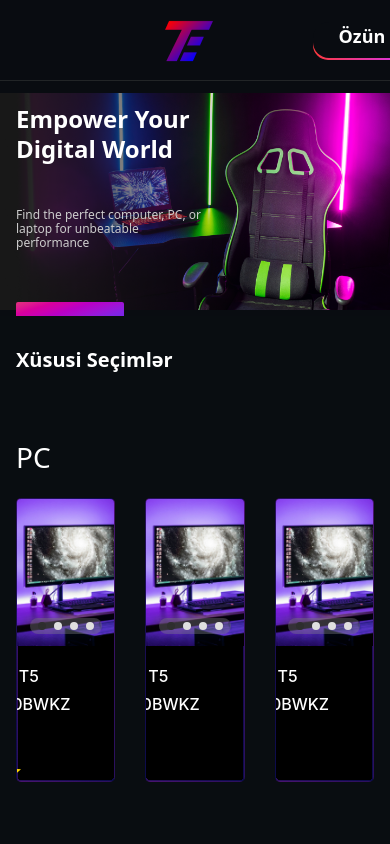
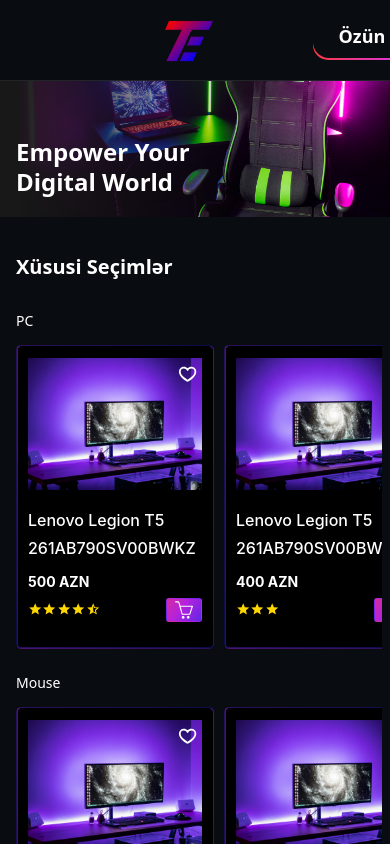
Before and after one commit to nigaraliyevas/TechEvo, a React (Vite) app: page / in a window 390 px wide. Shown: the top 844 px of the page. Built offline with nearby package versions, Linux system fonts and the light colour scheme; a web font is replaced by a local one.

Commit message:
swiper fixed for mobil

```diff
--- a/src/components/FilteredProducts/components/Accordion/Accordion.jsx
+++ b/src/components/FilteredProducts/components/Accordion/Accordion.jsx
@@ -77,8 +77,8 @@
   return (
     <div className={styles.accordion}>
       <PriceRangeSlider min={200} max={10000} onPriceChange={handlePrice} />{" "}
-      {data.map(item => (
-        <AccordionItem handleFilter={handleFilter} key={item.id} data={item} />
+      {data.map((item, index) => (
+        <AccordionItem key={index} handleFilter={handleFilter} data={item} />
       ))}
     </div>
   );
--- a/src/components/Rating/StarRating.jsx
+++ b/src/components/Rating/StarRating.jsx
@@ -1,18 +1,29 @@
 // StarRating.js
 import React from 'react';
-import StarIcon from '@mui/icons-material/Star'; // Tam ulduz ikonu
-import StarHalfIcon from '@mui/icons-material/StarHalf'; // Yarım ulduz ikonu
+import StarIcon from '@mui/icons-material/Star';
+import StarHalfIcon from '@mui/icons-material/StarHalf';
+import { styled } from '@mui/system';
+
+const StyledStarIcon = styled(StarIcon)(({ theme }) => ({
+  color: 'gold',
+  fontSize: '2rem', // Default size
+  [theme.breakpoints.down('sm')]: {
+    fontSize: '0.9rem', // Size for mobile screens
+  },
+}));
 
 const StarRating = ({ value }) => {
   return (
     <div style={{ display: "flex", alignItems: "center" }}>
       {Array.from({ length: 5 }, (_, index) => {
         if (index < Math.floor(value)) {
-          return <StarIcon key={index} sx={{ color: 'gold' }} />; // Tam ulduz
+          return <StyledStarIcon key={index} />; // Full star
         } else if (index === Math.floor(value) && value % 1 !== 0) {
-          return <StarHalfIcon key={index} sx={{ color: 'gold' }} />; // Yarım ulduz
+          return <StyledStarIcon component={StarHalfIcon} key={index} />; // Half star
         } else {
-          return <StarIcon key={index} sx={{ color: 'transparent' }} />; // Boş ulduz
+          return (
+            <StyledStarIcon key={index} sx={{ color: 'transparent' }} /> // Empty star
+          );
         }
       })}
     </div>
--- a/src/components/common/ProductCard/ProductCard.jsx
+++ b/src/components/common/ProductCard/ProductCard.jsx
@@ -7,7 +7,7 @@
 
 const ProductCard = ({data}) => {
   const { name, price, image, rating } = data;
-  console.log(data)
+  // console.log(data)
   const [selectedImage, setSelectedImage] = useState(0);
   const [lastMouseX, setLastMouseX] = useState(null);
 
--- a/src/pages/user/CategoryPage/CategoryPage.jsx
+++ b/src/pages/user/CategoryPage/CategoryPage.jsx
@@ -3,17 +3,22 @@
 import Pagination from "../../../components/Pagination/Pagination";
 import SearchBar from "../../../components/Search/SearchBar";
 import { useState } from "react";
-import { products, queries } from "../../../products";
+import { queries } from "../../../products";
 import ProductCard from "../../../components/common/ProductCard/ProductCard";
 import FilterSidebar from "../../../components/FilteredProducts/FilterSideBar";
 import { useGetProductsQuery } from "../../../redux/sercives/productApi";
+import { useEffect } from "react";
 
 const CategoryPage = () => {
-  const { data, isLoading, isError, isSuccess, error } = useGetProductsQuery(undefined, {
-    pollingInterval: 10000, // Re-fetch every 10 seconds
-  });
+  const { data = [], isLoading, isError, isSuccess, error } = useGetProductsQuery();
+  const [products, setProducts] = useState([]);
+  console.log({ products });
 
-  console.log(data);
+  useEffect(() => {
+    setProducts(data)
+    console.log({ data });
+  }, [data])
+
 
   const [filterQueries, setFilterQueries] = useState({
     query: "",
@@ -60,47 +65,52 @@
     setFilterQueries({ ...filterQueries, price: data });
   };
 
-  const filteredProducts = products.filter(prod => {
-    const matchesQuery = prod.name.toLocaleLowerCase().includes(filterQueries.query.toLocaleLowerCase());
-    const matchesPrice = prod.price >= filterQueries.price.min && prod.price <= filterQueries.price.max;
-    const matchesCategory = filterQueries.category.length === 0 || filterQueries.category.includes(prod.category);
-    const matchesBrand = filterQueries.brand.length === 0 || filterQueries.brand.includes(prod.brand);
-    const matchesProcessor = filterQueries.processor.length === 0 || filterQueries.processor.includes(prod.processor);
+  // const filteredProducts = products.filter(prod => {
+  //   const matchesQuery = prod.name.toLocaleLowerCase().includes(filterQueries.query.toLocaleLowerCase());
+  //   const matchesPrice = prod.price >= filterQueries.price.min && prod.price <= filterQueries.price.max;
+  //   const matchesCategory = filterQueries.category.length === 0 || filterQueries.category.includes(prod.category);
+  //   const matchesBrand = filterQueries.brand.length === 0 || filterQueries.brand.includes(prod.brand);
+  //   const matchesProcessor = filterQueries.processor.length === 0 || filterQueries.processor.includes(prod.processor);
 
-    return matchesQuery && matchesPrice && matchesCategory && matchesBrand && matchesProcessor;
-  });
+  //   return matchesQuery && matchesPrice && matchesCategory && matchesBrand && matchesProcessor;
+  // });
+  // const filteredProducts = products
 
-  let sortedProducts = [];
-  if (filteredProducts.length > 0 || filterQueries.sortType) {
-    sortedProducts = filteredProducts.sort((a, b) => {
-      switch (filterQueries.sortType) {
-        case "priceAsc":
-          return a.price - b.price;
-        case "priceDesc":
-          return b.price - a.price;
-        case "nameAsc":
-          return a.name.localeCompare(b.name);
-        case "nameDesc":
-          return b.name.localeCompare(a.name);
-        case "ratingAsc":
-          return a.rating - b.rating;
-        case "ratingDesc":
-          return b.rating - a.rating;
-        default:
-          return 0;
-      }
-    });
-  }
+  // console.log({ filteredProducts });
+
+
+  // let sortedProducts = [];
+  // if (filteredProducts.length > 0 || filterQueries.sortType) {
+  //   sortedProducts = filteredProducts.sort((a, b) => {
+  //     switch (filterQueries.sortType) {
+  //       case "priceAsc":
+  //         return a.price - b.price;
+  //       case "priceDesc":
+  //         return b.price - a.price;
+  //       case "nameAsc":
+  //         return a.name.localeCompare(b.name);
+  //       case "nameDesc":
+  //         return b.name.localeCompare(a.name);
+  //       case "ratingAsc":
+  //         return a.rating - b.rating;
+  //       case "ratingDesc":
+  //         return b.rating - a.rating;
+  //       default:
+  //         return 0;
+  //     }
+  //   });
+  // }
 
   // Mövcud səhifə üçün məhsulları hesablayın
-  const offset = currentPage * itemsPerPage;
-  const currentProducts = sortedProducts.slice(offset, offset + itemsPerPage); // Hər səhifədə göstəriləcək məhsullar
+  // const offset = currentPage * itemsPerPage;
+  // const currentProducts = sortedProducts.slice(offset, offset + itemsPerPage); // Hər səhifədə göstəriləcək məhsullar
+  // console.log({ currentProducts, sortedProducts });
 
   return (
     <section className="pc">
       <div className={styles.pc_content}>
         <div className="row mb-4" style={{ marginLeft: "0px", marginRight: "0px" }}>
-          <SearchBar filteredProducts={filteredProducts} sortedProducts={sortedProducts} handleSearch={handleSearch} handleSorting={handleSorting} />
+          <SearchBar filteredProducts={products} sortedProducts={products} handleSearch={handleSearch} handleSorting={handleSorting} />
         </div>
         <div className="container">
           <div className={`row ${styles.pc__bottom}`}>
@@ -110,12 +120,12 @@
             <div className="product-side col-lg-9">
               <div className={styles.pc_section}>
                 <div className="d-flex flex-wrap" style={{ gap: "30px" }}>
-                  {currentProducts.length === 0 ? <div className={styles.noProductsMessage}>There are no products.</div> : currentProducts.map(card => <ProductCard key={card.id} data={card} />)}
+                  {products.length === 0 ? <div className={styles.noProductsMessage}>There are no products.</div> : products.map(card => <ProductCard key={card.id} data={card} />)}
                 </div>
               </div>
               <div className="pagination-side">
                 <Pagination
-                  products={sortedProducts}
+                  products={products}
                   itemsPerPage={itemsPerPage}
                   handlePageClick={handlePageClick}
                   currentPage={currentPage}
--- a/src/pages/user/HomePage/HomePage.jsx
+++ b/src/pages/user/HomePage/HomePage.jsx
@@ -15,9 +15,11 @@
   return (
     <>
       <section>
-        <div className="" style={{ paddingTop: "93px" }}>
+        <div>
           <SliderComponent />
         </div>
+
+
       </section>
       <section id={styles.specialselected}>
         <div className={styles.container_bottom}>
--- a/src/pages/user/HomePage/HomePage.module.scss
+++ b/src/pages/user/HomePage/HomePage.module.scss
@@ -125,15 +125,26 @@
   font-weight: 500;
 }
 
-.cardMain,
-.cardMs,
-.cardKb {
+.cardMain {
   display: flex;
   flex-wrap: nowrap;
   overflow-x: auto;
   width: 100%;
   gap: 20px;
 }
+
+.mobileCards {
+  display: flex;
+  overflow-x: scroll; /* Yatay sürüşmə */
+  gap: 10px;
+  padding-left: 8px;
+}
+
+
+
+
+
+
 
 .swiper {
   padding: 0 30px !important;
@@ -522,7 +533,7 @@
     .mainTitle {
       color: white;
       width: 180px;
-      height: 30vh;
+      height: 60vh;
       display: flex;
       justify-content: center;
       flex-direction: column;
@@ -594,16 +605,15 @@
 
   .title {
     color: white;
-    padding-top: 56px;
-    padding-bottom: 20px;
+    padding-top: 20px;
+    padding-bottom: 10px;
     padding-left: 8px;
-    font-size: 28px;
+    font-size: 14px;
     font-weight: 500;
+    line-height: 28px;
   }
 
-  .cardMain,
-  .cardMs,
-  .cardKb {
+  .cardMain {
     // display: grid;
     // grid-template-columns: repeat(2, 1fr) !important;;
     // gap: 20px;
@@ -617,23 +627,29 @@
 
   //SWIPER
 
-  .swiper {
-    padding: 0 8px !important;
-  }
+  // .swiper {
+  //   padding: 0 8px !important;
+  // }
 
-  .swiperSlide {
-    position: relative;
-    display: flex;
-    justify-content: center;
-    align-items: center;
-    height: auto;
-  }
+  // .swiperSlide {
+  //   position: relative;
+  //   display: flex;
+  //   justify-content: center;
+  //   align-items: center;
+  //   height: auto;
+  // }
 
   .swiperNav:after {
     display: none !important;
   }
 
+  .cardContainer {
+    flex: 1; /* Desktopda kartlar tam enli olsun */
+}
 
+.radioButtons {
+ display: none !important;
+}
 
 
   //CARD
@@ -653,8 +669,8 @@
       linear-gradient(to top left, #0b0b4b, #49146e);
     border-radius: 5px;
     box-sizing: border-box;
-    max-width: 198px;
-    height: 284px;
+    max-width: 198px !important;
+
     background-clip: border-box;
     position: relative;
     display: flex;
@@ -753,8 +769,8 @@
     }
 
     .cardImgContainer {
-      width: 326px !important;
-      height: 180px !important;
+      width: 174px !important;
+      height: 132px !important;
 
 
       .cardImg {
@@ -766,37 +782,6 @@
         &:hover {
           transform: scale(1.1);
           transition: 0.5s ease all;
-        }
-      }
-    }
-
-    .radioButtons {
-      position: absolute; // Şəkilin üstündə görünməsi üçün
-      top: 46%; // Yuxarıdan məsafə
-      left: 50%; // Sol kənardan mərkəzləşdirmək üçün
-      transform: translate(-50%, -50%); // Mərkəzləşdirmək
-      display: flex;
-      background-color: rgba(128, 128, 128, 0.384);
-      padding: 4px 8px;
-      border-radius: .5rem;
-      gap: 8px; // Radio button-lar arasında məsafə
-
-      .radioDiv {
-        width: 8px; // Radio button ölçüsü
-        height: 8px;
-        border-radius: 50%; // Dairəvi forma
-        background-color: #DFDFDF; // Default rəngi
-        cursor: pointer; // Kursoru pointer edərək kliklənə biləcəyini göstər
-        transition: background-color 0.3s ease, border-color 0.3s ease; // Keçidlər
-
-        &.selected {
-          background-color: #2E2E2E; // Seçilmiş halda arxa fon
-          border: 2px solid #2E2E2E; // Seçilmiş halda çərçivə rəngi
-        }
-
-        // Hover zamanı
-        &:hover {
-          background-color: #ccc; // Hover zamanı arxa fon
         }
       }
     }
@@ -820,9 +805,9 @@
 
     p {
       color: white;
-      font-size: 18px;
+      font-size: 14px;
       font-weight: 700;
-      line-height: 20px;
+      line-height: 16px;
       margin-top: 12px;
       margin-bottom: 8px;
 
@@ -832,11 +817,11 @@
       display: flex;
       justify-content: space-between;
       align-items: center;
-      padding-bottom: 28px;
+      padding-bottom: 14px;
 
       .basketBg {
         width: 36px;
-        height: 28px;
+        height: 24px;
         border: 1px solid transparent;
         background: $linearGradient;
         border-radius: 3px;
--- a/src/pages/user/HomePage/Section/Section.jsx
+++ b/src/pages/user/HomePage/Section/Section.jsx
@@ -1,59 +1,85 @@
-import { useRef } from "react";
+import { useRef, useState, useEffect } from "react";
 import { Swiper, SwiperSlide } from "swiper/react";
 import { Autoplay, Navigation } from "swiper/modules";
 // Import Swiper styles
 import 'swiper/css';
 import 'swiper/css/autoplay';
-import 'swiper/css/controller';
 import 'swiper/css/navigation';
 import Card from './Card/Card';
 import { products } from '../../../../products';
 import styles from '../HomePage.module.scss';
 
 const Section = ({ title }) => {
-    // Swiper instance-i referens vasitəsilə saxlayırıq
     const swiperRef = useRef(null);
 
+    // Ekran ölçüsünü saxlamaq üçün state
+    const [isMobile, setIsMobile] = useState(window.innerWidth <= 480);
+
+    // Ekran ölçüsünü izləmək üçün useEffect
+    useEffect(() => {
+        const handleResize = () => {
+            setIsMobile(window.innerWidth <= 480);
+        };
+
+        window.addEventListener('resize', handleResize);
+
+        // Cleanup
+        return () => {
+            window.removeEventListener('resize', handleResize);
+        };
+    }, []);
 
     return (
         <div>
             <div className={styles.title}>{title}</div>
 
             <div className={styles.cardMain}>
+                {isMobile ? (
+                    // Mobil cihazlarda kartları 1.5 card göstərəcək sadə düzən
+                    <div className={styles.mobileCards}>
+                        {products.map((card) => (
+                            <div className={styles.cardContainer} key={card.id}>
+                                <Card card={card} />
+                            </div>
+                        ))}
+                    </div>
+                ) : (
+                    // Desktop üçün Swiper
                     <Swiper
                         effect="fade"
                         className={styles.swiper}
                         spaceBetween={30}
                         slidesPerView={3}
                         autoplay={{
-                        delay: 400000,
+                            delay: 4000,
                             disableOnInteraction: false,
                         }}
                         loop={true}
                         navigation={{
                             nextEl: ".swiper-button-next",
-                        prevEl: ".swiper-button-prev", // Sol ox
+                            prevEl: ".swiper-button-prev",
                         }}
                         modules={[Autoplay, Navigation]}
                         onSwiper={(swiper) => {
-                        swiperRef.current = swiper; // Swiper instance-in referensə əlavə edirik
-
+                            swiperRef.current = swiper;
                         }}
                     >
                         {products.map((card) => (
                             <SwiperSlide className={styles.swiperSlide} key={card.id}>
                                 <div
                                     className={styles.cardContainer}
-                                onMouseEnter={() => swiperRef.current.autoplay.stop()} // Hover zamanı autoplay dayandırılır
-                                onMouseLeave={() => swiperRef.current.autoplay.start()} // Hover-dən çıxanda autoplay başlatılır
+                                    onMouseEnter={() => swiperRef.current.autoplay.stop()}
+                                    onMouseLeave={() => swiperRef.current.autoplay.start()}
                                 >
                                     <Card card={card} />
                                 </div>
                             </SwiperSlide>
                         ))}
-                    <div className={`${styles.swiperNav} ${styles.swiperNavPrev} swiper-button-prev`}></div> {/* Sol ox */}
+                        {/* Kənar oxlar */}
+                        <div className={`${styles.swiperNav} ${styles.swiperNavPrev} swiper-button-prev`}></div>
                         <div className={`${styles.swiperNav} ${styles.swiperNavNext} swiper-button-next`}></div>
                     </Swiper>
+                )}
             </div>
         </div>
     );
--- a/src/pages/user/HomePage/Section/Slider/Slider.jsx
+++ b/src/pages/user/HomePage/Section/Slider/Slider.jsx
@@ -5,9 +5,11 @@
 import Slide3 from "../../../../../assets/images/HomePage/Slider/NeonSlide3.png";
 
 
+
 // import Button from "./../Button/Button";
 
 const SliderComponent = () => {
+
   const settings = {
     dots: false,
     infinite: true,
```
Also changed, not shown: src/redux/sercives/productApi.js (+7 -3 lines). Lines whose indentation alone changed are shown as unchanged.
